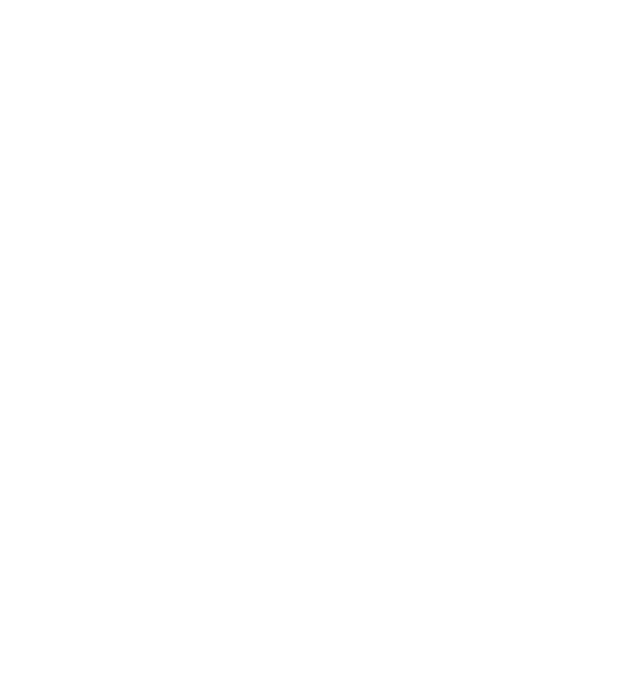
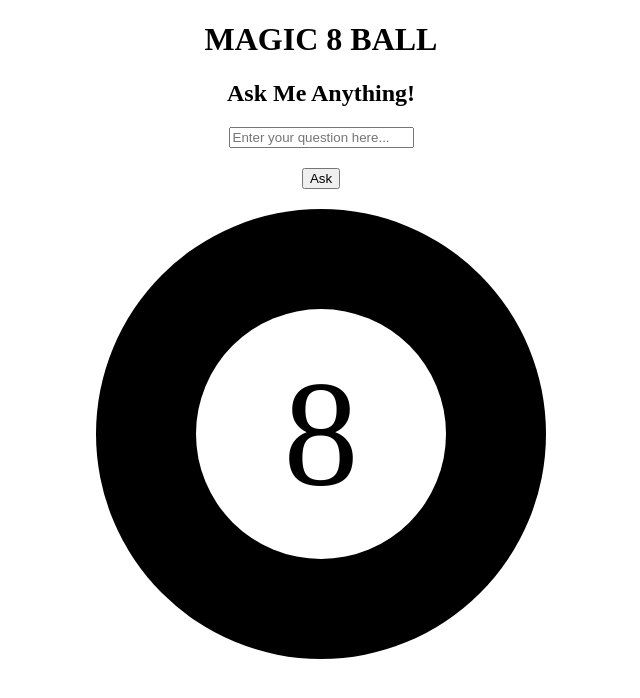
Before and after one commit to TrixyParra/magic8ball, a plain HTML site: page index.html in a window 1280 px wide. Shown: the whole page, without its empty margins (319-959 px from the left). Drawn offline with Linux system fonts and the light colour scheme.

Commit message:
HTML - added headings, input and button, inner and outer divs with p tags for the magic 8 ball. CSS - basic styling for all elements and shake effect animation. JS (Main) - added/created function for magic eight ball and event listener.

```diff
--- a/css/style.css
+++ b/css/style.css
@@ -0,0 +1,64 @@
+* {
+    box-sizing: border-box;
+}
+
+h1, h2, h3 {
+    text-align: center;
+}
+
+input, button {
+    display: flex;
+    justify-content: center;
+    margin: auto;
+    margin-top: 20px;
+    margin-bottom: 20px;
+}
+
+.outer-circle {
+    height: 450px;
+    width: 450px;
+    border-radius: 50%;
+    background-color: black;
+    margin: auto;
+    margin-bottom: 80px;
+    position: relative;
+}
+
+.inner-circle {
+    height: 250px;
+    width: 250px;
+    border-radius: 50%;
+    background-color: white;
+    display: flex;
+    justify-content: center;
+    align-items: center;
+    position: absolute;
+    top: 100px;
+    left: 100px;
+    z-index: 1;
+}
+
+#eight {
+    font-size: 150px;
+}
+
+
+/* Shake Effect */
+.shake-effect {
+    animation: shake 0.6s ease-in-out;
+}
+
+@keyframes shake {
+    0%{transform: translate(1px, 1px) rotate(1deg);}
+    15%{transform: translate(-3px, -1px) rotate(3deg);}
+    30%{transform: translate(-1px, -2px) rotate(-2deg);}
+    45%{transform: translate(1px, 3px) rotate(0deg);}
+    60%{transform: translate(-1px, -2px) rotate(-3deg);}
+    75%{transform: translate(-1px, -1px) rotate(-1deg);}
+    90%{transform: translate(1px, 2px) rotate(2deg);}
+    100%{transform: translate(-1px, -2px) rotate(0deg);}
+}
+
+#answer {
+    color: blue;
+}
--- a/index.html
+++ b/index.html
@@ -10,6 +10,24 @@
 
 </head>
 <body>
+    <h1>MAGIC 8 BALL</h1>
+
+    <h2>Ask Me Anything!</h2>
+
+    <!-- Input Question and Button -->
+    <div id="input-section">
+        <input type="text" id="question" placeholder="Enter your question here...">
+
+        <button type="button" id="button-1" onclick="ask()">Ask</button>
+    </div>
+
+    <!-- Magic 8 Ball -->
+    <div class="outer-circle" id="magic-ball">
+        <div class="inner-circle" id="inner">
+            <p id="eight">8</p>
+            <p id="answer"></p>
+        </div>
+    </div>
 
 </body>
 </html>
--- a/js/main.js
+++ b/js/main.js
@@ -0,0 +1,62 @@
+// Magic 8 Ball Response
+const answers = [
+    'It is certain', 'It is decidedly so', 'Without a doubt', 'Yes, definitely', 'You may rely on it', 'As I see it, yes', 'Most likely', 'Outlook good', 'Yes', 'Signs point to yes', 'Reply hazy, try again', 'Ask again later', 'Better not tell you now', 'Cannot predict now', 'Concentrate and ask again', 'Don\'t count on it', 'My reply is no', 'My sources say no', 'Outlook not so good', 'Very doubtful'];
+
+const randomAnswer = Math.floor(Math.random() * 20);  // or  * answers.length  can also be used
+
+
+// Button 1 Onclick Function
+function ask() {
+    // Adding Shake Effect
+    let magicBall = document.getElementById('magic-ball');
+    magicBall.classList.add('shake-effect')
+
+    // Removing Question Input Element
+    let question = document.getElementById('question');
+    question.remove();
+
+    // Removing Button 1
+    button1.remove();
+
+    // Creating h3 Element with Inner Text Inside Input Section div
+    let inputDiv = document.getElementById('input-section');
+    let userQuestion = document.createElement('h3');
+    inputDiv.appendChild(userQuestion);
+    userQuestion.innerText = question.value;
+
+    // Creating Button 2 inside Input Section div
+    let button2 = document.createElement('button');
+    inputDiv.appendChild(button2)[1];
+    button2.type = 'button';
+    button2.id = 'button-2';
+    button2.innerText = 'New Question';
+    // Button 2 Onclick Event Listener Function
+    button2.addEventListener('click', () => {
+        window.location.reload(true);
+    })
+
+    // Removing Number Eight
+    setTimeout(() => {
+        let numberEight = document.getElementById('eight');
+        numberEight.textContent = '';  // empty string removes the content or  nunberEight.remove();
+    }, 1000)
+
+    // Getting the Answer
+    setTimeout(() => {
+        let answer = document.getElementById('answer');
+        answer.innerHTML = answers[randomAnswer];
+    }, 1500)
+}
+
+
+// Button 1 Event Listener
+let button1 = document.getElementById('button-1');
+
+button1.addEventListener('click', () => {
+    // Inner circle answer background color change
+    setTimeout(() => {
+        let newInnerCircle = document.getElementById('inner');
+        newInnerCircle.style.backgroundColor = 'black';
+        newInnerCircle.style.border = '10px solid #131419';
+    }, 1000)
+})
```
